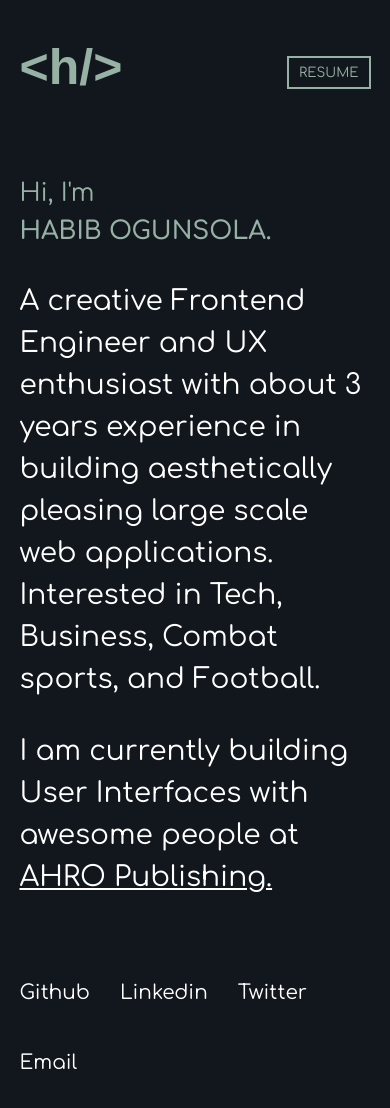
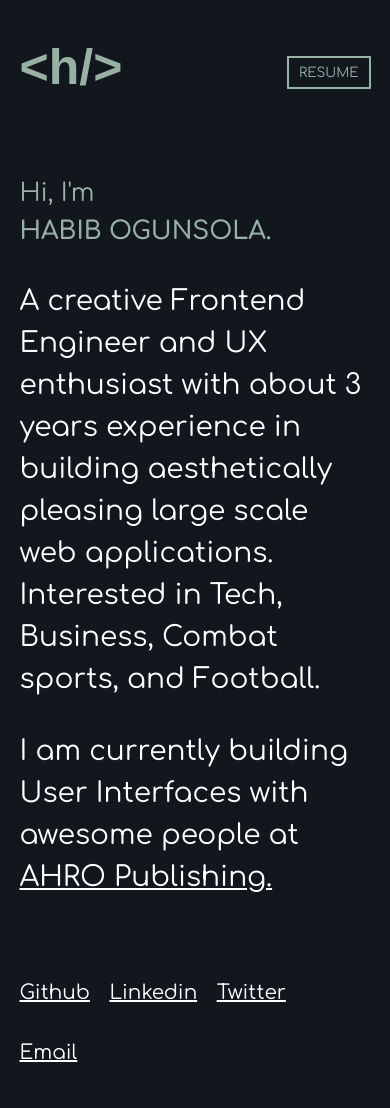
Before and after one commit to ogunsolahabib/portfolio-one-svelte, a SvelteKit app: page / in a window 390 px wide. Shown: the top 1108 px of the page. Built offline with nearby package versions, Linux system fonts and the light colour scheme.

Commit message:
update main content styles

```diff
--- a/src/components/Container.svelte
+++ b/src/components/Container.svelte
@@ -102,12 +102,13 @@
 	}
 	.social {
 		display: flex;
-		gap: 30px;
+		gap: clamp(10px, 5vw, 30px);
 		flex-wrap: wrap;
 		margin-top: 50px;
-		font-size: 20px;
+		font-size: clamp(14px, 1.5em, 20px);
 	}
-	.social a:hover {
+	.social a {
 		text-decoration: underline;
+		padding-bottom: 10px;
 	}
 </style>
```
